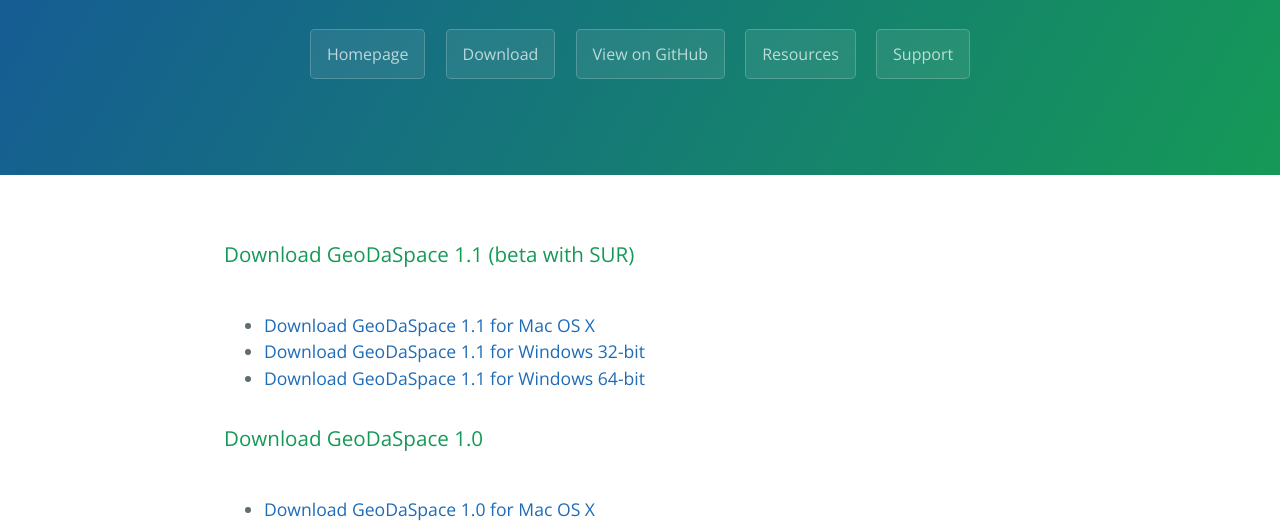
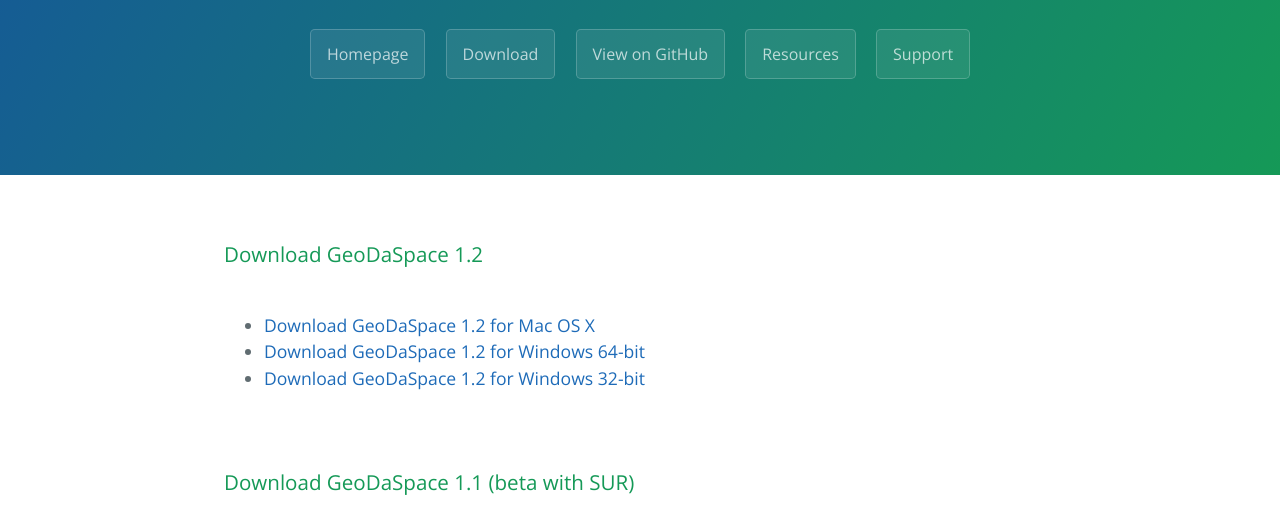
Before and after one commit to GeoDaCenter/GeoDaSpace, a plain HTML site: page download.html in a window 1280 px wide. Shown: the part 208-736 px from the top of the page. Drawn offline with nearby package versions, Linux system fonts and the light colour scheme.

Commit message:
Update download.html

```diff
--- a/download.html
+++ b/download.html
@@ -35,6 +35,15 @@
   <span class="octicon octicon-link"></span></a></h3>
 
 <p>
+<h3>Download GeoDaSpace 1.2</h3>
+
+<br/>
+<ul>
+	<li><a href="https://geodasoftware.s3-us-west-2.amazonaws.com/GeoDaSpace.1.2.zip" onclick="ga('send', 'event', 'GeoDaSpaceOSX120', 'GeoDaDownload', 'GeoDa Space Downloads Count for OSX');">Download GeoDaSpace 1.2 for Mac OS X</a></li>
+        <li><a href="https://geodasoftware.s3-us-west-2.amazonaws.com/GeoDaSpace1.2_setup_64bit.exe" onclick="ga('send', 'event', 'GeoDaSpaceWin64120', 'GeoDaDownload', 'GeoDa Space Downloads Count for Win64');">Download GeoDaSpace 1.2 for Windows 64-bit </a></li>
+	<li><a href="https://geodasoftware.s3-us-west-2.amazonaws.com/GeoDaSpace1.2_setup_32bit.exe" onclick="ga('send', 'event', 'GeoDaSpaceWin32120', 'GeoDaDownload', 'GeoDa Space Downloads Count for Win32');">Download GeoDaSpace 1.2 for Windows 32-bit </a></li>
+</ul>
+<br/>
 <h3>Download GeoDaSpace 1.1 (beta with SUR)</h3>
 
 <br/>
```
